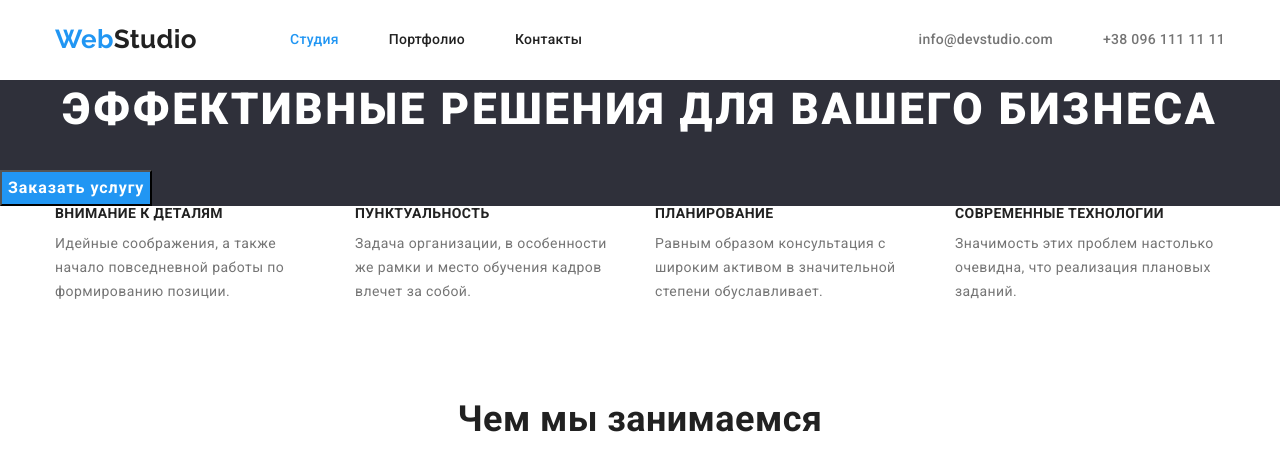
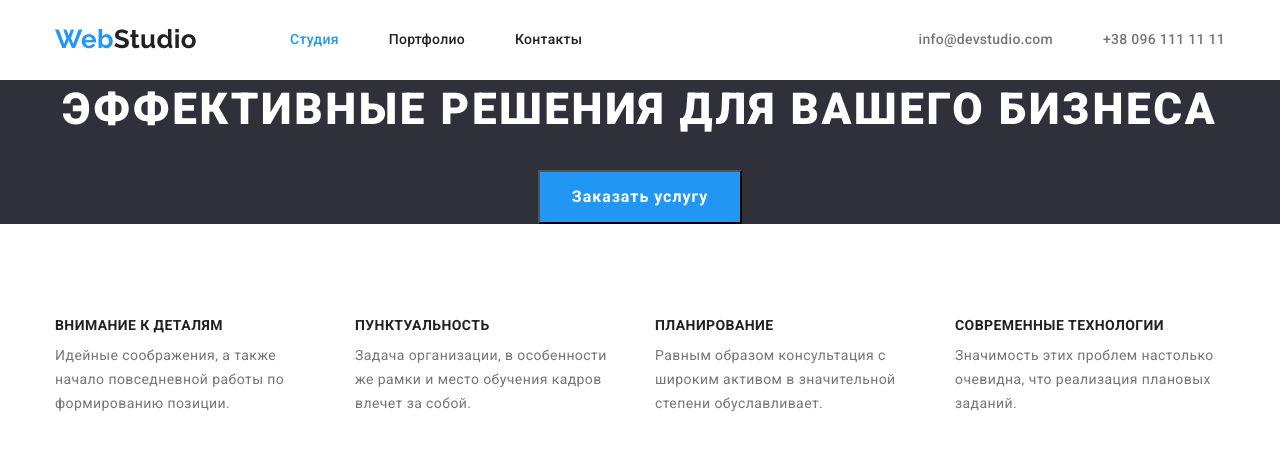
Before and after one commit to VitaKoval/goit-markup-hw-03, a plain HTML site: page index.html in a window 1280 px wide. Shown: the top 468 px of the page. Drawn offline with nearby package versions, Linux system fonts and the light colour scheme.

Commit message:
Точечніе правки
Центровка героя
в секции особенности оставить верхний паддинг
добавила падинги для кнопок

```diff
--- a/css/styles.css
+++ b/css/styles.css
@@ -5,6 +5,7 @@
 --contrast-text-color: #FFFFFF;
 --primary-bg-color: #FFFFFF;
 --second-bg-color: #2F303A;
+--htird-bg-color: #F5F4FA;
 --accent-color: #2196F3;
 }
 
@@ -127,12 +128,12 @@ color: var(--accent-color);
 /* Баннер */
 .hero {
     background-color: var(--second-bg-color);
+    text-align: center;
 }
 .hero .title {
 font-weight: 900;
 font-size: 44px;
 line-height: 1.36;
-    text-align: center;
     letter-spacing: 0.06em;
     text-transform: uppercase;
     color: var(--contrast-text-color);
@@ -145,12 +146,14 @@ line-height: 1.36;
     font-weight: 700;
     font-size: 16px;
     line-height: 1.88;
+    letter-spacing: 0.06em;
     align-items: center;
     text-align: center;
-    letter-spacing: 0.06em;
+    cursor: pointer;
+    padding: 10px 32px;
     color: var(--contrast-text-color);
     background-color: var(--accent-color);
-    cursor: pointer;
+
 }
 
 /* Секции общие параметры */
@@ -159,8 +162,7 @@ line-height: 1.36;
     padding-bottom: 94px;
 }
 
-.section.no-padding {
-    padding-top: 0;
+.section.no-padding-buttom {
     padding-bottom: 0;
 }
 
@@ -214,6 +216,9 @@ width: 370px;
     margin-right: 30px;
 }
 /* Наша команда */
+.section-team {
+    background-color: var(--htird-bg-color);
+}
 .team {
     display: flex;
     flex-wrap: wrap;
@@ -269,6 +274,7 @@ margin-right: 8px;
     font-size: 16px;
     line-height: 1.62;
     text-align: center;
+    padding: 6px 22px;
 }
 
 .filter .button:hover,
--- a/index.html
+++ b/index.html
@@ -55,7 +55,7 @@
         <button type="button" class="button">Заказать услугу</button>
       </section>
       <!--Особенности-->
-      <section class="section no-padding">
+      <section class="section no-padding-buttom">
         <div class="container">
           <h2 class="section-title visually-hidden">Особенности</h2>
           <ul class="feature list">
@@ -116,7 +116,7 @@
         </div>
       </section>
       <!--Наша команда-->
-      <section class="section">
+      <section class="section section-team">
         <div class="container">
           <h2 class="section-title">Наша команда</h2>
           <ul class="team list">
```
